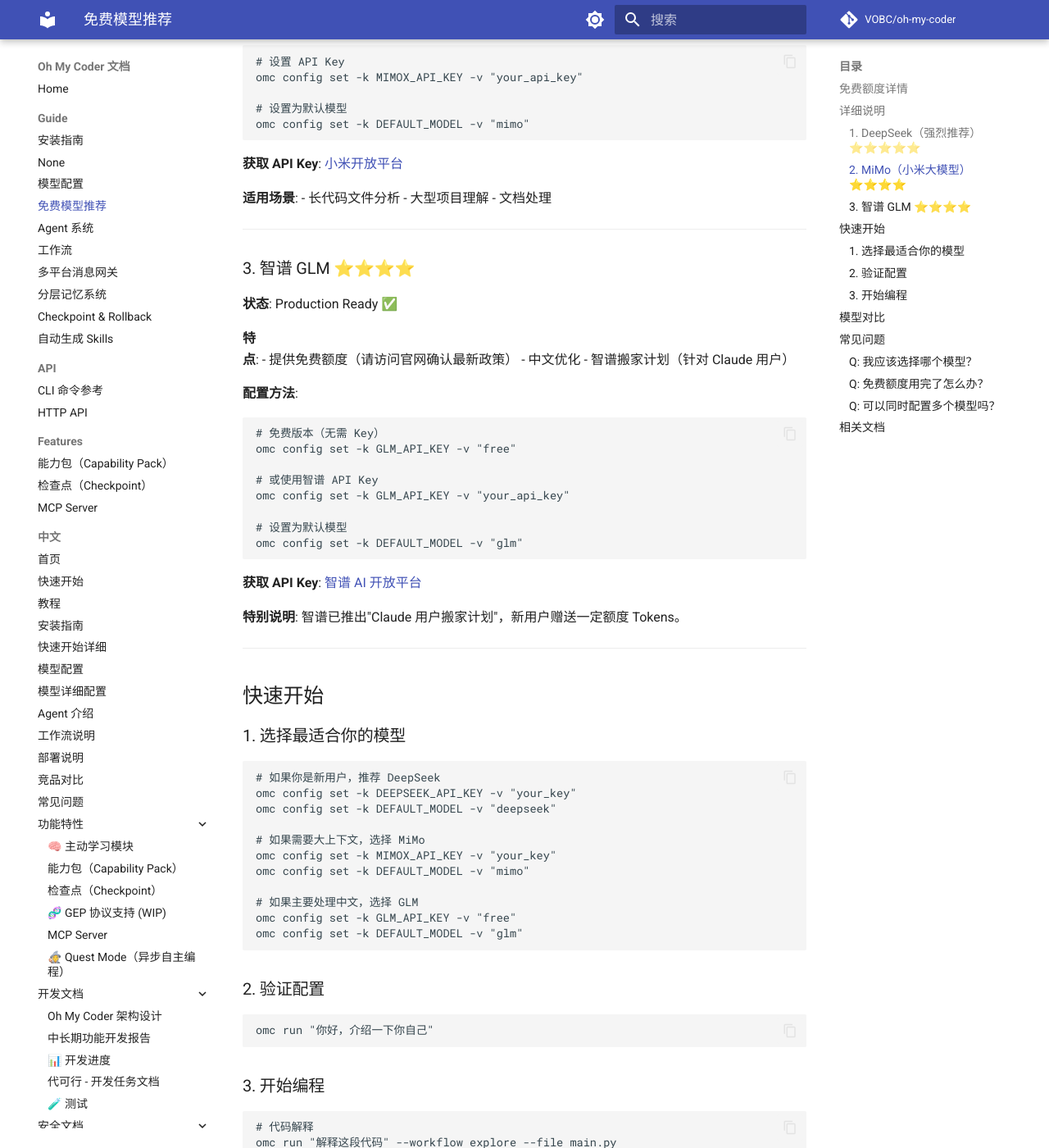
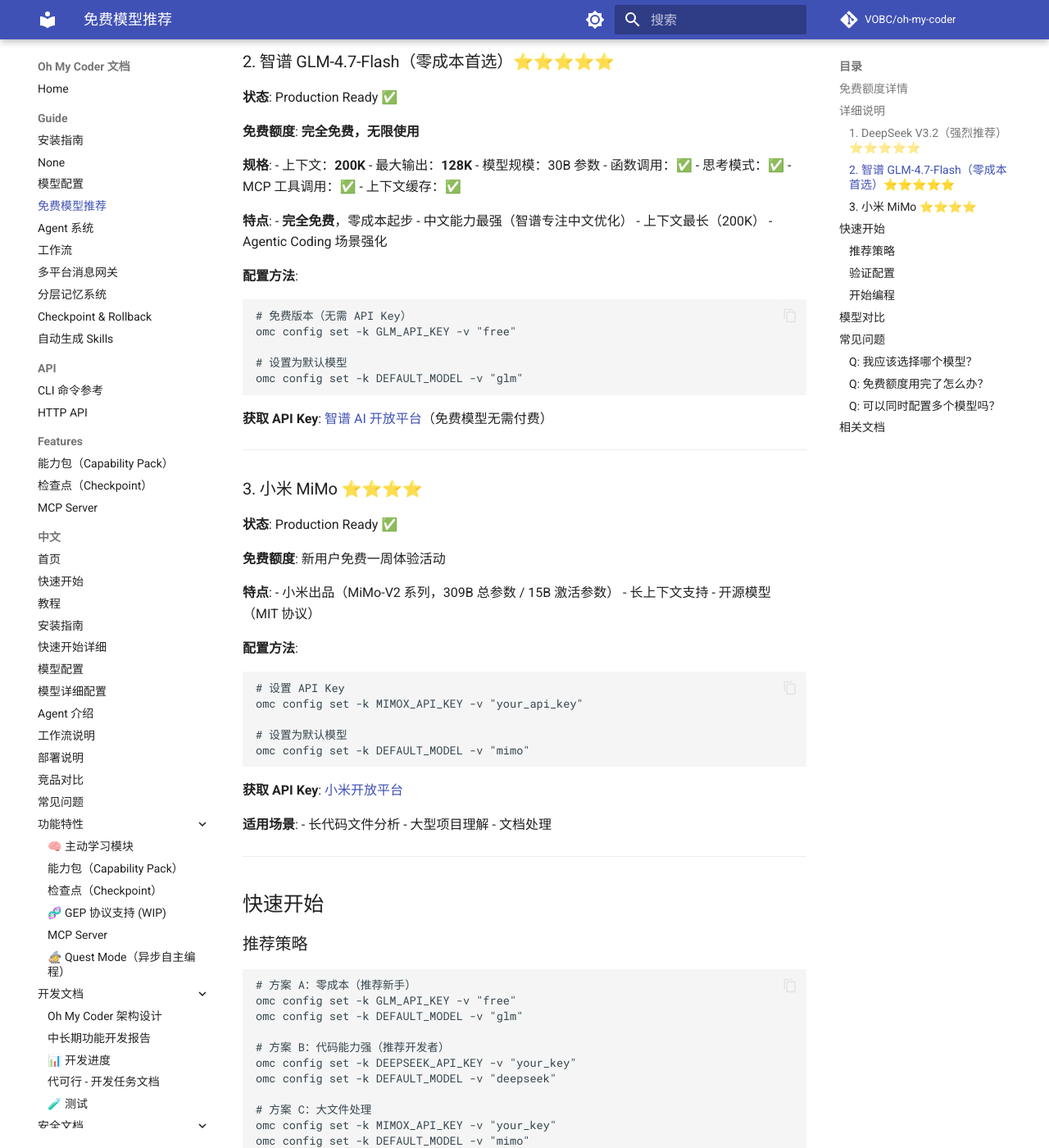
Before and after one commit to VOBC/oh-my-coder, an MkDocs documentation site: the page built from docs/guide/free-models.md, in a window 1280 px wide and 1400 px high, scrolled down 915 px. Shown: the whole window at 82% size. Built offline with MkDocs 1.6.1 and Material for MkDocs 9.7.7, drawn with Linux system fonts in a browser that asks for light colours; comment, search, counter and statistics services are not loaded; some of the changed text lies outside the part shown.

Commit message:
docs: 重写 free-models.md，所有数据基于官方文档确认，删除全部'官网确认'推脱

````diff
--- a/docs/guide/free-models.md
+++ b/docs/guide/free-models.md
@@ -4,19 +4,31 @@
 
 ## 免费额度详情
 
-⚠️ **注意**：以下免费额度信息需要实际验证，建议直接访问各平台官网确认最新政策。
+> 📊 数据来源：各平台官方文档（2026-04-20）
 
 ## 详细说明
 
-### 1. DeepSeek（强烈推荐）⭐⭐⭐⭐⭐
+### 1. DeepSeek V3.2（强烈推荐）⭐⭐⭐⭐⭐
 
 **状态**: Production Ready ✅
 
+**免费额度**: 新用户注册即获赠送余额（优先扣减，用完再扣充值）
+
+**价格**（极低，赠送额度能用很久）:
+- 输入（缓存命中）：**0.2 元/百万 tokens**
+- 输入（缓存未命中）：**2 元/百万 tokens**
+- 输出：**3 元/百万 tokens**
+
+**规格**:
+- 上下文：**128K**
+- 最大输出：8K（非思考模式）/ 64K（思考模式）
+- 函数调用：✅
+- 思考模式：✅（deepseek-reasoner）
+
 **特点**:
-- 提供免费额度（请访问官网确认最新政策）
-- 响应速度快
-- 代码能力强
-- 支持函数调用
+- 代码能力极强（开源模型 SOTA）
+- 响应速度最快
+- 价格极低，赠送余额够日常开发用很久
 
 **配置方法**:
 
@@ -28,18 +40,55 @@
 omc config set -k DEFAULT_MODEL -v "deepseek"
 ```
 
-**获取 API Key**: [DeepSeek 开放平台](https://platform.deepseek.com/)
+**获取 API Key**: [DeepSeek 开放平台](https://platform.deepseek.com/)（注册即送余额）
 
 ---
 
-### 2. MiMo（小米大模型）⭐⭐⭐⭐
+### 2. 智谱 GLM-4.7-Flash（零成本首选）⭐⭐⭐⭐⭐
 
 **状态**: Production Ready ✅
 
+**免费额度**: **完全免费，无限使用**
+
+**规格**:
+- 上下文：**200K**
+- 最大输出：**128K**
+- 模型规模：30B 参数
+- 函数调用：✅
+- 思考模式：✅
+- MCP 工具调用：✅
+- 上下文缓存：✅
+
 **特点**:
-- 提供免费额度（请访问官网确认最新政策）
+- **完全免费**，零成本起步
+- 中文能力最强（智谱专注中文优化）
+- 上下文最长（200K）
+- Agentic Coding 场景强化
+
+**配置方法**:
+
+```bash
+# 免费版本（无需 API Key）
+omc config set -k GLM_API_KEY -v "free"
+
+# 设置为默认模型
+omc config set -k DEFAULT_MODEL -v "glm"
+```
+
+**获取 API Key**: [智谱 AI 开放平台](https://open.bigmodel.cn/)（免费模型无需付费）
+
+---
+
+### 3. 小米 MiMo ⭐⭐⭐⭐
+
+**状态**: Production Ready ✅
+
+**免费额度**: 新用户免费一周体验活动
+
+**特点**:
+- 小米出品（MiMo-V2 系列，309B 总参数 / 15B 激活参数）
 - 长上下文支持
-- 支持长文本处理
+- 开源模型（MIT 协议）
 
 **配置方法**:
 
@@ -60,59 +109,31 @@
 
 ---
 
-### 3. 智谱 GLM ⭐⭐⭐⭐
+## 快速开始
 
-**状态**: Production Ready ✅
-
-**特点**:
-- 提供免费额度（请访问官网确认最新政策）
-- 中文优化
-- 智谱搬家计划（针对 Claude 用户）
-
-**配置方法**:
+### 推荐策略
 
 ```bash
-# 免费版本（无需 Key）
+# 方案 A：零成本（推荐新手）
 omc config set -k GLM_API_KEY -v "free"
+omc config set -k DEFAULT_MODEL -v "glm"
 
-# 或使用智谱 API Key
-omc config set -k GLM_API_KEY -v "your_api_key"
-
-# 设置为默认模型
-omc config set -k DEFAULT_MODEL -v "glm"
-```
-
-**获取 API Key**: [智谱 AI 开放平台](https://open.bigmodel.cn/)
-
-**特别说明**: 智谱已推出"Claude 用户搬家计划"，新用户赠送一定额度 Tokens。
-
----
-
-## 快速开始
-
-### 1. 选择最适合你的模型
-
-```bash
-# 如果你是新用户，推荐 DeepSeek
+# 方案 B：代码能力强（推荐开发者）
 omc config set -k DEEPSEEK_API_KEY -v "your_key"
 omc config set -k DEFAULT_MODEL -v "deepseek"
 
-# 如果需要大上下文，选择 MiMo
+# 方案 C：大文件处理
 omc config set -k MIMOX_API_KEY -v "your_key"
 omc config set -k DEFAULT_MODEL -v "mimo"
-
-# 如果主要处理中文，选择 GLM
-omc config set -k GLM_API_KEY -v "free"
-omc config set -k DEFAULT_MODEL -v "glm"
 ```
 
-### 2. 验证配置
+### 验证配置
 
 ```bash
 omc run "你好，介绍一下你自己"
 ```
 
-### 3. 开始编程
+### 开始编程
 
 ```bash
 # 代码解释
@@ -129,11 +150,14 @@
 
 ## 模型对比
 
-| 特性 | DeepSeek V3.2 | MiMo | GLM-4.7-Flash |
-|------|---------------|------|---------------|
-| **免费额度** | 新用户赠送余额 | 免费一周活动 | **完全免费** |
-| **上下文长度** | **128K** | 长上下文 | **200K** |
-| **中文能力** | ⭐⭐⭐⭐ | ⭐⭐⭐⭐ | ⭐⭐⭐⭐⭐ |
+| 特性 | DeepSeek V3.2 | GLM-4.7-Flash | MiMo |
+|------|---------------|---------------|------|
+| **免费额度** | 新用户赠送余额 | **完全免费** | 免费一周 |
+| **上下文长度** | **128K** | **200K** | 长上下文 |
+| **最大输出** | 8K / 64K | **128K** | - |
+| **输入价格** | 0.2~2 元/百万 tokens | **0 元** | 免费（活动期）|
+| **输出价格** | 3 元/百万 tokens | **0 元** | 免费（活动期）|
+| **中文能力** | ⭐⭐⭐⭐ | ⭐⭐⭐⭐⭐ | ⭐⭐⭐⭐ |
 | **代码能力** | ⭐⭐⭐⭐⭐ | ⭐⭐⭐⭐ | ⭐⭐⭐⭐ |
 | **响应速度** | ⭐⭐⭐⭐⭐ | ⭐⭐⭐⭐ | ⭐⭐⭐⭐ |
 | **函数调用** | ✅ | ✅ | ✅ |
@@ -145,18 +169,18 @@
 ### Q: 我应该选择哪个模型？
 
 **A**:
-- **零成本首选**: 智谱 GLM-4.7-Flash（**完全免费**，200K 上下文，中文优化）
-- **日常开发**: DeepSeek V3.2（代码能力强，128K 上下文，新用户有赠送余额，输入仅 2 元/百万 tokens）
+- **零成本首选**: 智谱 GLM-4.7-Flash（**完全免费**，200K 上下文，中文优化最强）
+- **代码能力首选**: DeepSeek V3.2（代码 SOTA，128K 上下文，新用户赠送余额，输入仅 0.2~2 元/百万 tokens）
 - **大文件处理**: 小米 MiMo（免费一周活动，长上下文）
 
-💡 **推荐策略**：先用 GLM-4.7-Flash（完全免费），不够再切换 DeepSeek
+💡 **推荐策略**：先用 GLM-4.7-Flash（完全免费，不用注册），需要更强代码能力时切换 DeepSeek
 
 ### Q: 免费额度用完了怎么办？
 
 **A**:
-1. 换一个模型继续使用
-2. 等待下个月额度重置
-3. 使用 MiMo（完全免费）
+1. 切换到 GLM-4.7-Flash（完全免费，无限用）
+2. DeepSeek 充值（价格极低，2 元/百万 tokens 够用很久）
+3. 注册小米 MiMo 账号获取免费一周
 
 ### Q: 可以同时配置多个模型吗？
 
````
